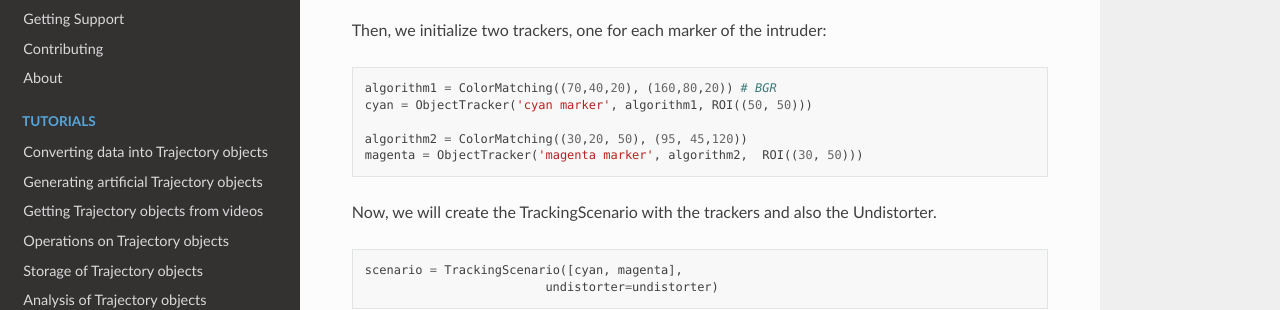
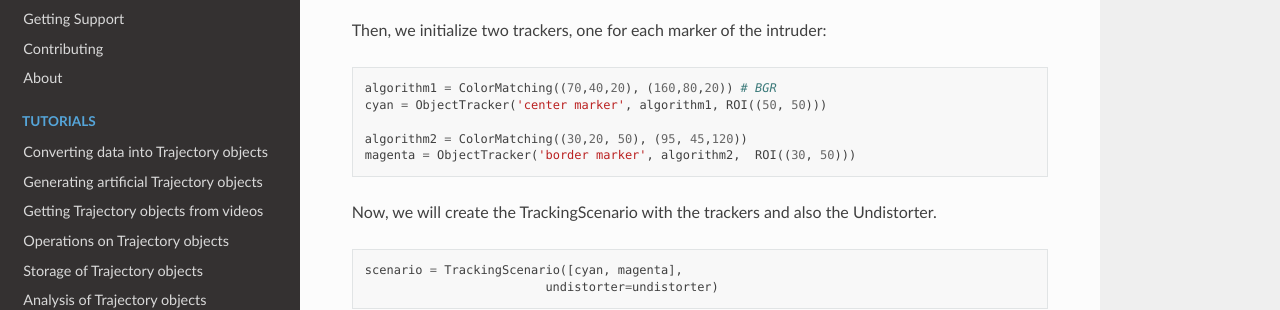
Before and after one commit to yupidevs/yupi, a Sphinx documentation site: the page built from docs/source/examples/example4.rst, in a window 1280 px wide and 1400 px high, scrolled down 1078 px. Shown: the part 162-472 px from the top of the window. Built offline with Sphinx 7.4.7 and the Read the Docs theme 2.0.0, drawn with Linux system fonts in a browser that asks for light colours; some of the changed text lies outside the part shown.

Commit message:
Update example 4

```diff
--- a/docs/source/examples/example4.rst
+++ b/docs/source/examples/example4.rst
@@ -75,10 +75,10 @@
 .. code-block:: python
 
    algorithm1 = ColorMatching((70,40,20), (160,80,20)) # BGR
-   cyan = ObjectTracker('cyan marker', algorithm1, ROI((50, 50)))
+   cyan = ObjectTracker('center marker', algorithm1, ROI((50, 50)))
 
    algorithm2 = ColorMatching((30,20, 50), (95, 45,120))
-   magenta = ObjectTracker('magenta marker', algorithm2,  ROI((30, 50)))
+   magenta = ObjectTracker('border marker', algorithm2,  ROI((30, 50)))
 
 
 Now, we will create the TrackingScenario with the trackers and
@@ -135,7 +135,7 @@
 
 .. code-block:: python
 
-   plot_2D(tl, line_style='-o', connected=True, color=['blue', 'red'])
+   plot_2D(tl, line_style='-o', connected=True)
 
 
 .. figure:: /images/example4-2.png
```
